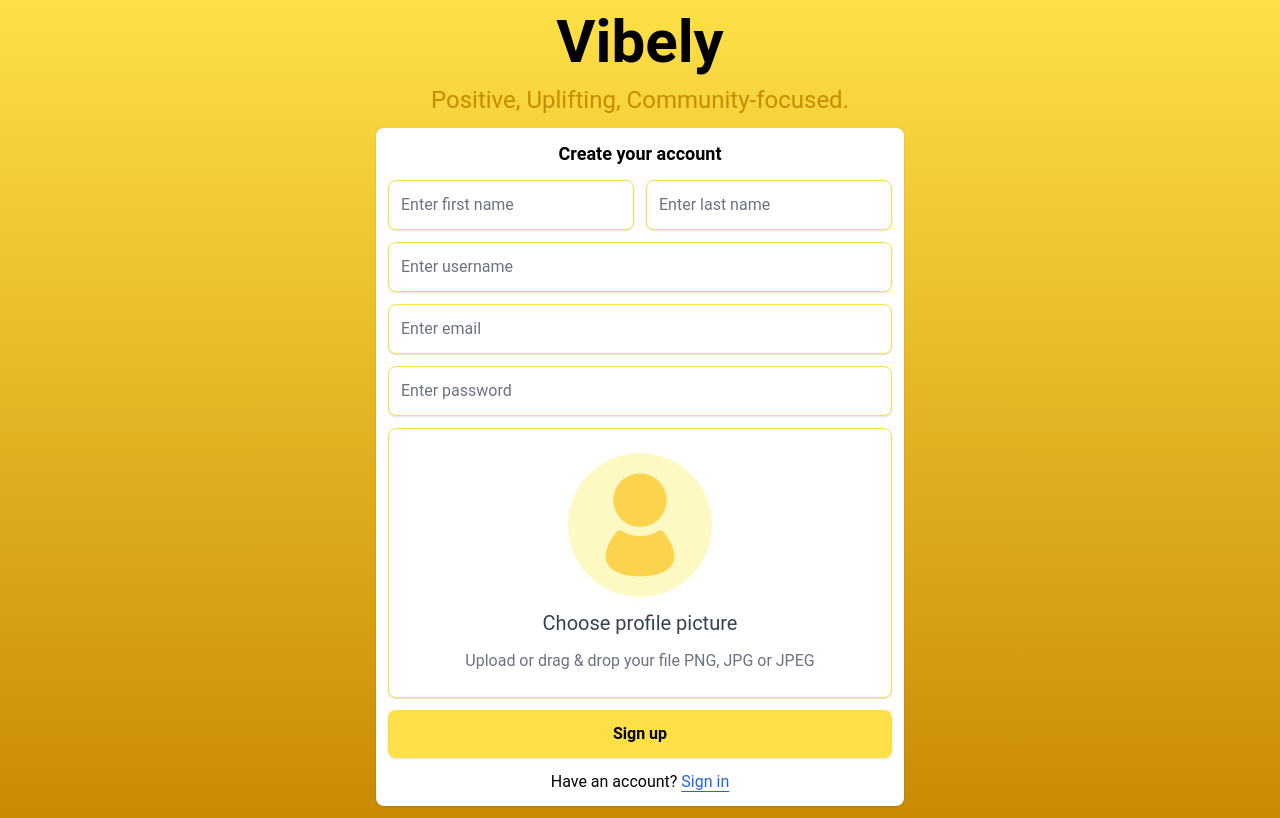
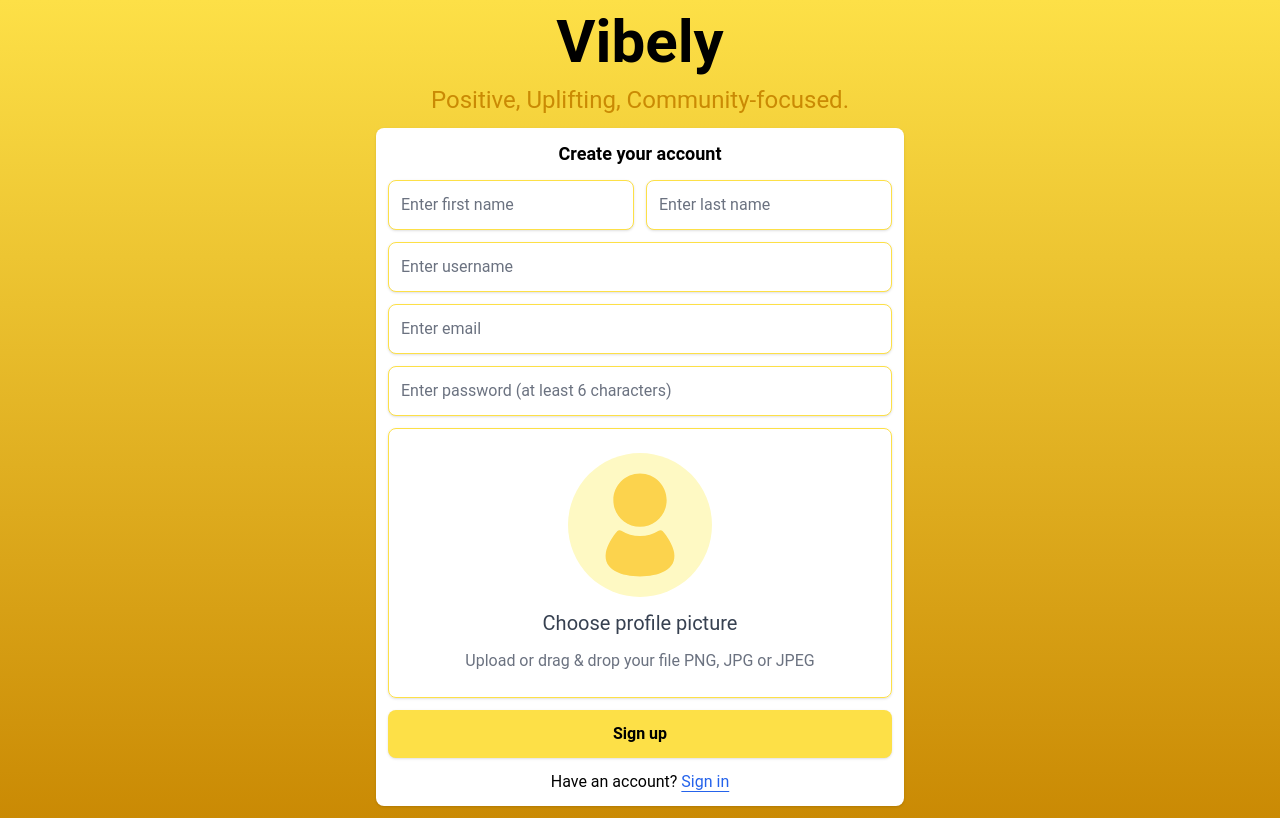
Before and after one commit to kemuelGermones/Vibely, a React (Create React App) app in the folder client/: page /signup in a window 1280 px wide. Built offline with nearby package versions, Linux system fonts and the light colour scheme; no server answers.

Commit message:
Add 6 characters password constraint

```diff
--- a/client/src/components/user/SignupUser.js
+++ b/client/src/components/user/SignupUser.js
@@ -29,7 +29,7 @@ function SignupUser() {
       lastname: yup.string().required(),
       username: yup.string().required(),
       email: yup.string().email().required(),
-      password: yup.string().required(),
+      password: yup.string().min(6).required(),
       avatar: yup.mixed().test("avatar", "avatar is required", (value) => {
         if (!value) return false;
         const REGEX = /(image\/jpeg|image\/jpg|image\/png)/i;
@@ -116,7 +116,7 @@ function SignupUser() {
           id="password"
           name="password"
           type="password"
-          placeholder="Enter password"
+          placeholder="Enter password (at least 6 characters)"
           value={formik.values.password}
           onChange={formik.handleChange}
           onBlur={formik.handleBlur}
```
